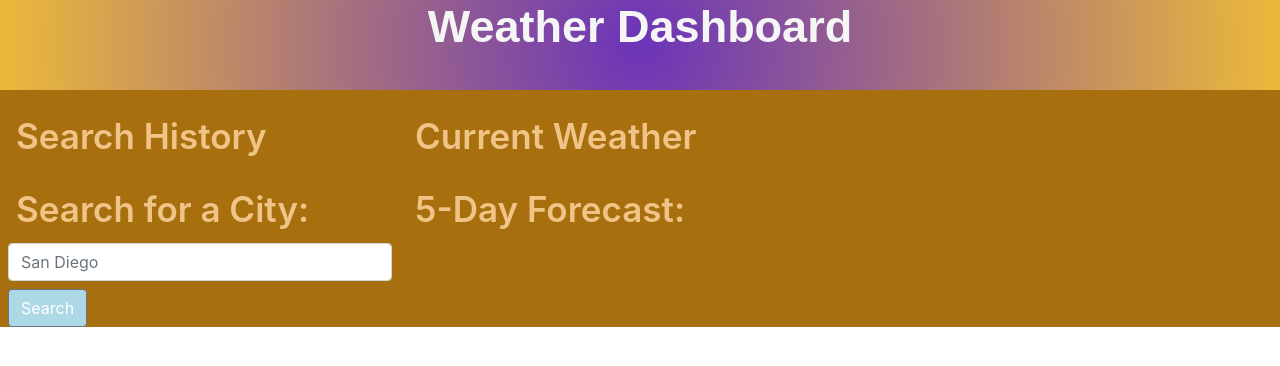
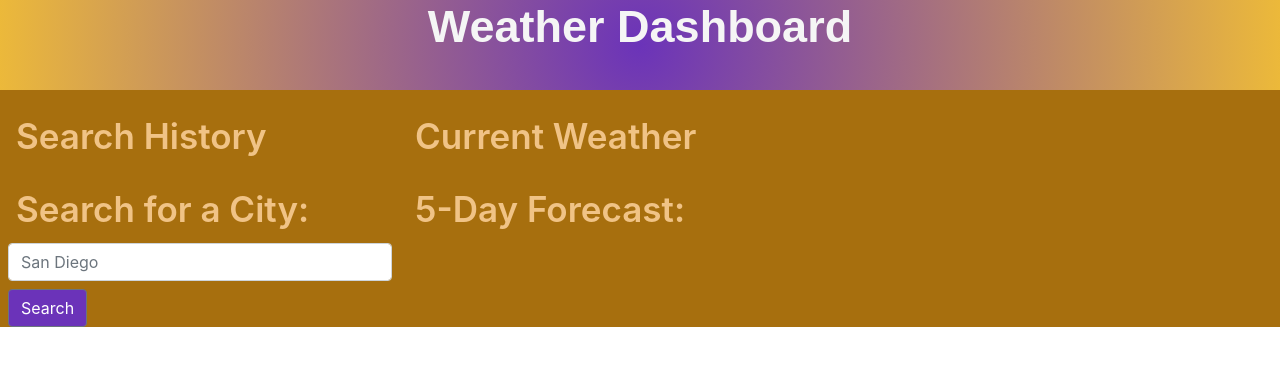
Before and after one commit to kpham000/weather-dashboard, a plain HTML site: page index.html in a window 1280 px wide. Drawn offline with nearby package versions, Linux system fonts and the light colour scheme.

Commit message:
css edits

```diff
--- a/style.css
+++ b/style.css
@@ -27,7 +27,7 @@ main {
 }
 
 #fetch-button {
-    background: lightblue;
+    background: #6b33b9;
 
 }
 
```
